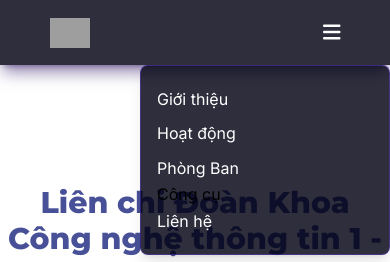
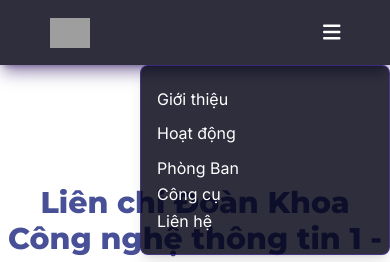
Before and after one commit to Dungha125/itis_portfolio, a Next.js app: page / in a window 390 px wide. Both pictures are taken after a click on the button 331 px from the left and 32 px from the top of the page. Shown: the top 262 px of the page. Built offline with nearby package versions, Linux system fonts and the light colour scheme; grey boxes are pictures that could not be loaded; what tw-elements would draw is missing.

Commit message:
fix menu

```diff
--- a/components/main/Navbar.tsx
+++ b/components/main/Navbar.tsx
@@ -153,7 +153,7 @@ const Navbar: React.FC<Props> = ({ linkto }) => {
                                     >
                                         {isActivity ? 'Đặc biệt' : 'Phòng Ban'}
                                     </Link>
-                                    <a href="/Tools">
+                                    <a href="/Tools" className='text-white'>
                                         Công cụ
                                     </a>
                                     <Link
```
